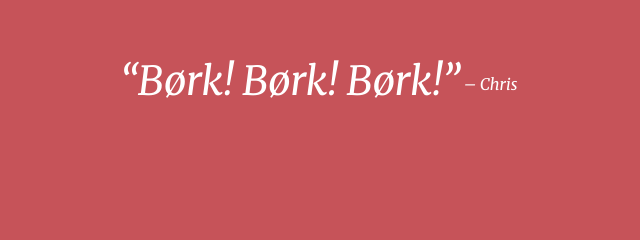
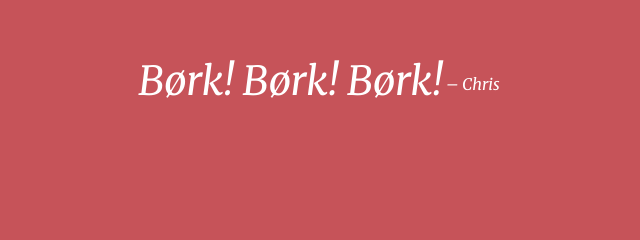
Before and after one commit to hyperoslo/hyper-says, a website: page public/index.html in a window 1280 px wide. Shown: the part 239-479 px from the top of the page, 321-961 px from the left. Drawn offline with Linux system fonts and the light colour scheme.

Commit message:
Add .notation class

```diff
--- a/public/styles.css
+++ b/public/styles.css
@@ -50,11 +50,11 @@ blockquote {
   font-size: 30pt;
 }
 
-.quote:before {
+.quote.notation:before {
   content: "“"
 }
 
-.quote:after {
+.quote.notation:after {
   content: "”"
 }
 
```
